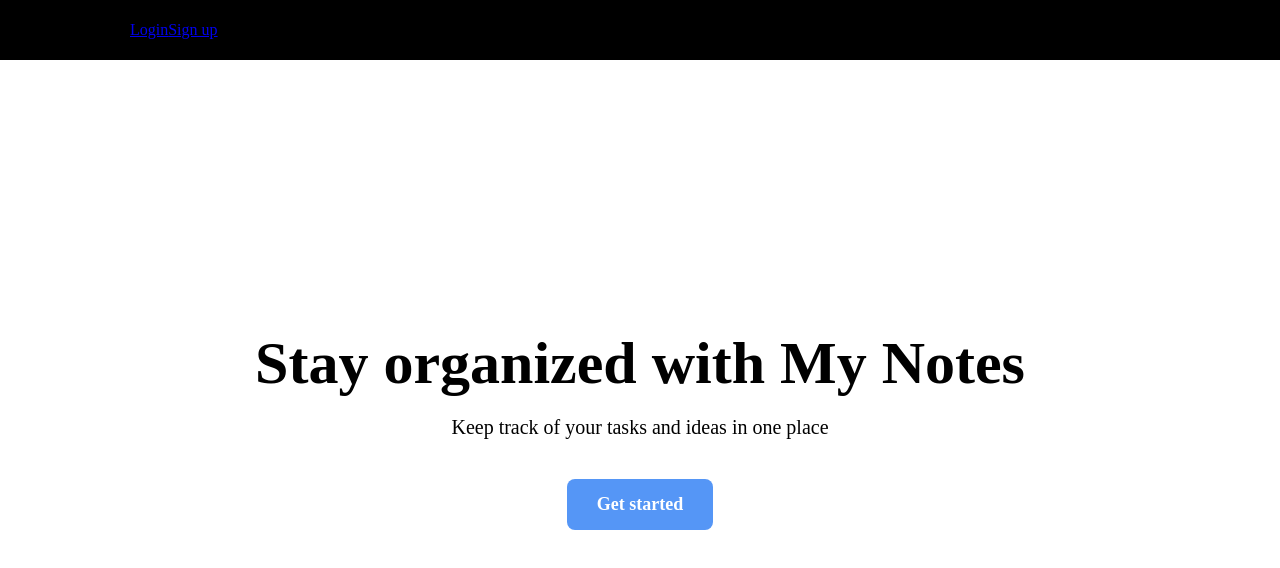
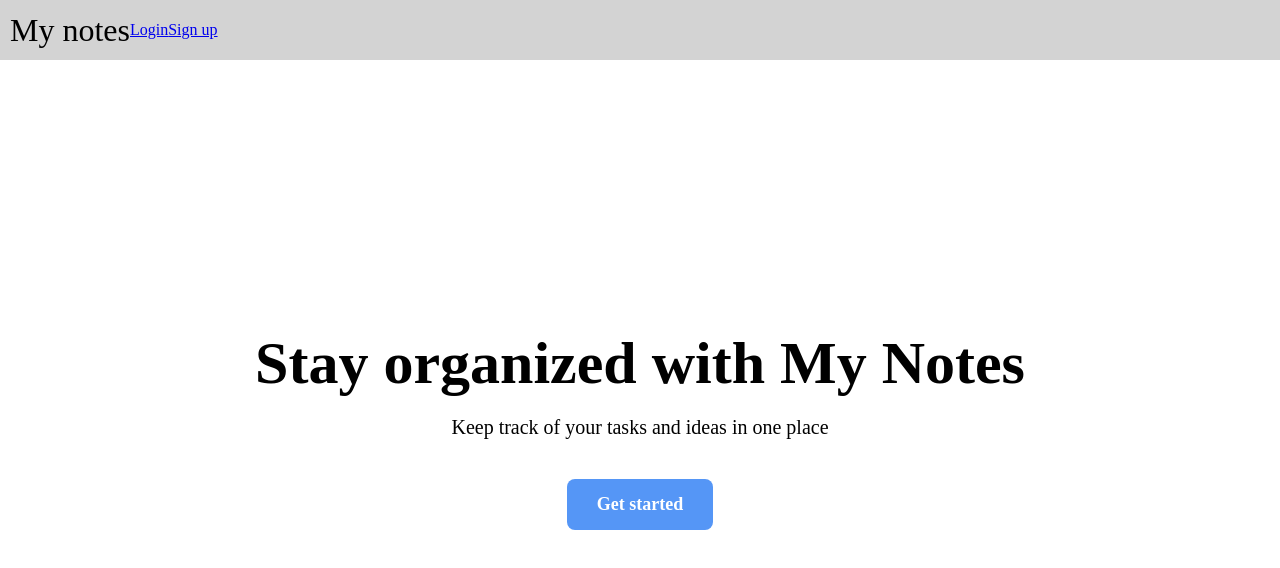
Before and after one commit to StepanNikolaev10/my-notes-v2, a React (Vite) app in the folder web/: page / in a window 1280 px wide. Shown: the top 568 px of the page. Built offline with nearby package versions, Linux system fonts and the light colour scheme.

Commit message:
refactor(styles): replace hardcoded header height and background color with SCSS variables

```diff
--- a/web/src/ui/Header/Header.module.scss
+++ b/web/src/ui/Header/Header.module.scss
@@ -1,9 +1,9 @@
 .header {
   width: 100%;
-  height: 60px;
+  height: $header-height;
   position: fixed;
   z-index: 100;
-  background: black;
+  background: $bg-color-2;
   padding: 0 10px;
   display: flex;
   align-items: center;
```
